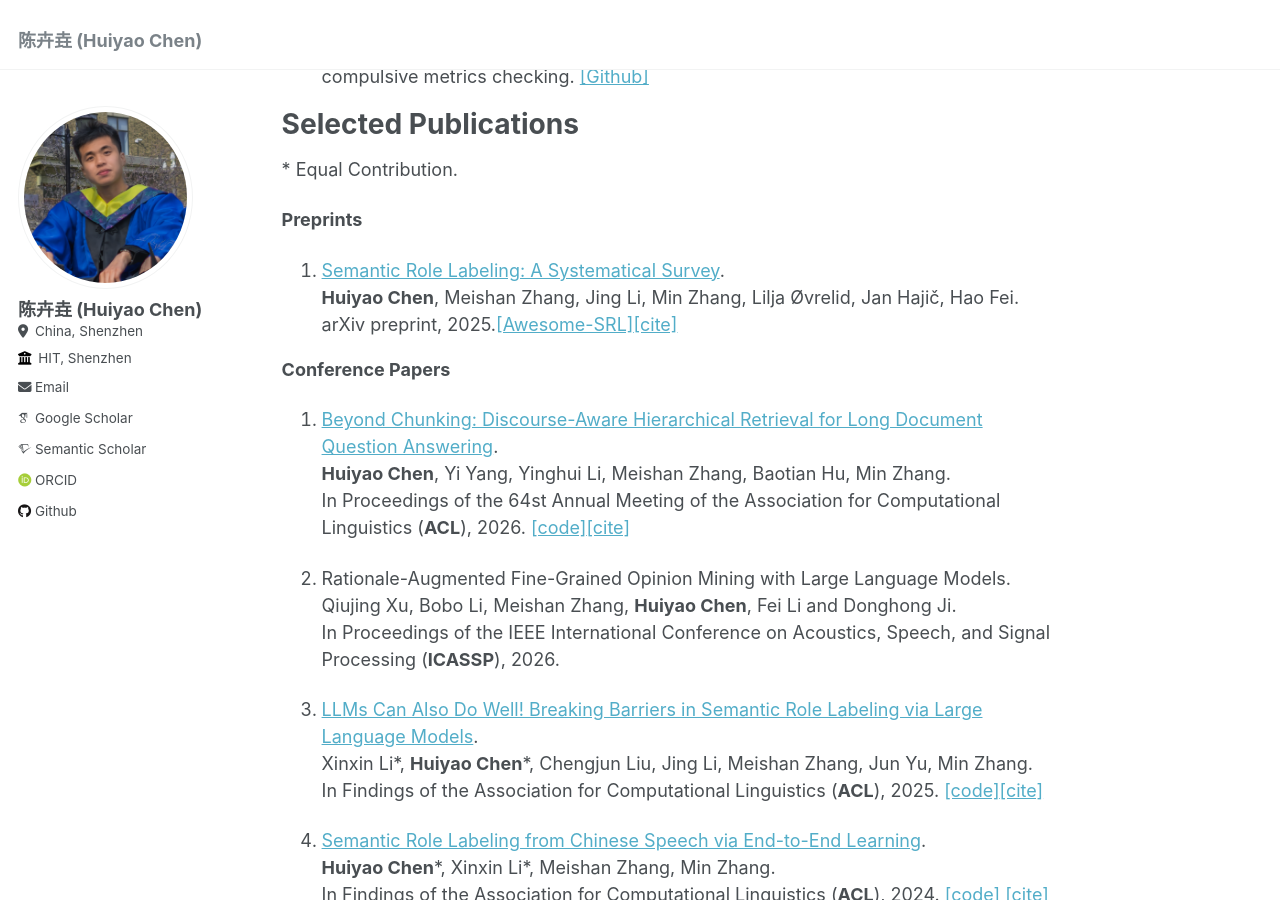
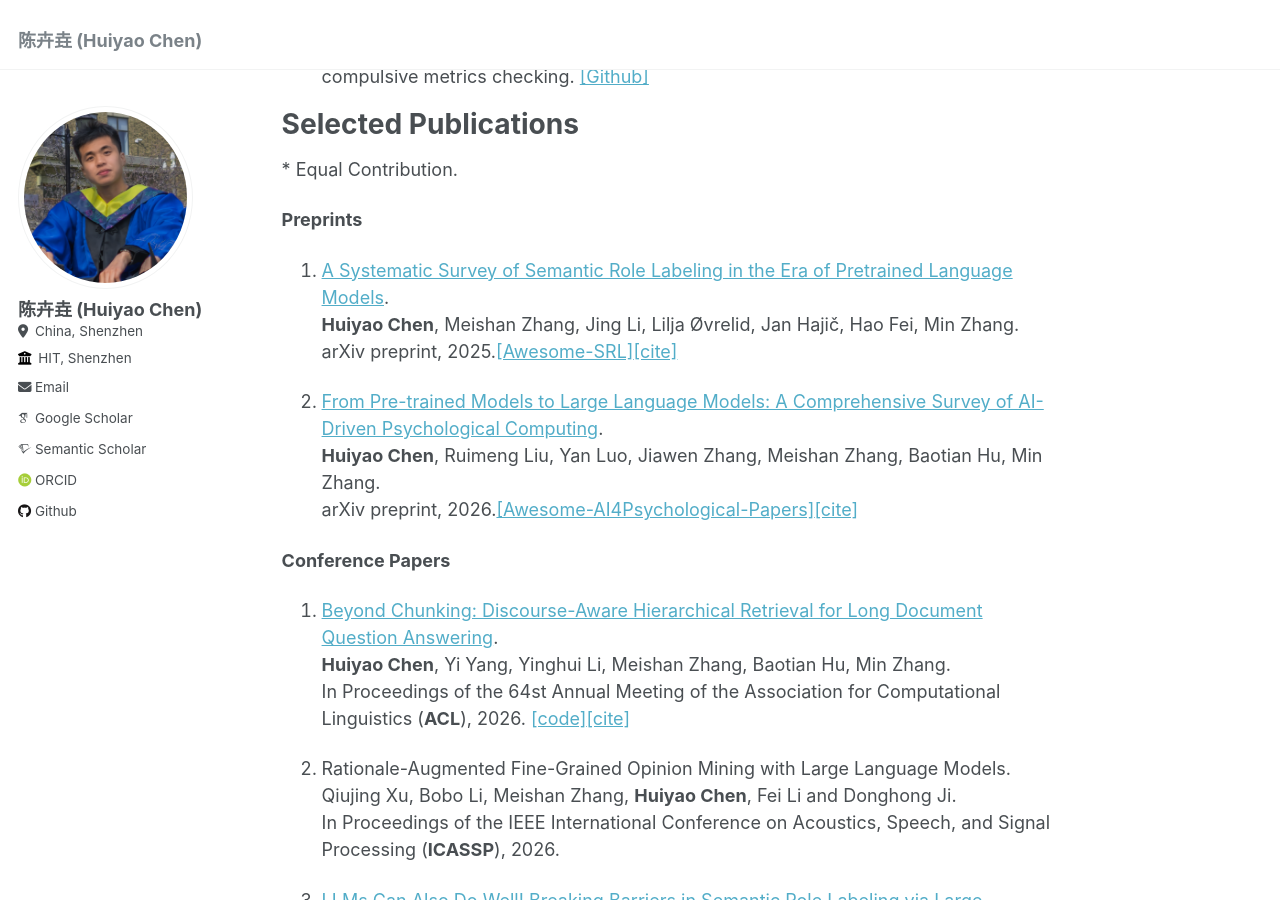
Before and after one commit to DreamH1gh/DreamH1gh.github.io, a Jekyll site: the page built from _pages/about.md, in a window 1280 px wide and 900 px high, scrolled down 1104 px. Built offline with Jekyll 4.4.1, drawn with Linux system fonts in a browser that asks for light colours; some web fonts are replaced.

Commit message:
psychology survey

```diff
--- a/_pages/about.md
+++ b/_pages/about.md
@@ -40,11 +40,17 @@ Selected Publications
 
 **Preprints**
 
-1. [Semantic Role Labeling: A Systematical Survey](https://arxiv.org/abs/2502.08660).
+1. [A Systematic Survey of Semantic Role Labeling in the Era of Pretrained Language Models](https://arxiv.org/abs/2502.08660).
 <br/>
-**Huiyao Chen**, Meishan Zhang, Jing Li, Min Zhang, Lilja Øvrelid, Jan Hajič, Hao Fei.
+**Huiyao Chen**, Meishan Zhang, Jing Li, Lilja Øvrelid, Jan Hajič, Hao Fei, Min Zhang.
 <br/>
 arXiv preprint, 2025.[[Awesome-SRL]](https://github.com/DreamH1gh/Awesome-SRL)[[cite]](https://scholar.googleusercontent.com/scholar.bib?q=info:zyx6xw6ZWxsJ:scholar.google.com/&output=citation&scisdr=CgIPxf5QEIea9O-H2Ts:AAZF9b8AAAAAaC6BwTvJqKyOWxy44kFXW55MpBw&scisig=AAZF9b8AAAAAaC6BwYrrVwlBWPy-1_y_fC9unbc&scisf=4&ct=citation&cd=-1&hl=zh-CN)
+
+2. [From Pre-trained Models to Large Language Models: A Comprehensive Survey of AI-Driven Psychological Computing](https://arxiv.org/abs/2604.03259).
+<br/>
+**Huiyao Chen**, Ruimeng Liu, Yan Luo, Jiawen Zhang, Meishan Zhang, Baotian Hu, Min Zhang.
+<br/>
+arXiv preprint, 2026.[[Awesome-AI4Psychological-Papers]](https://github.com/DreamH1gh/Awesome-AI4Psychological-Papers)[[cite]](https://arxiv.org/abs/2604.03259)
 
 
 **Conference Papers**
```
